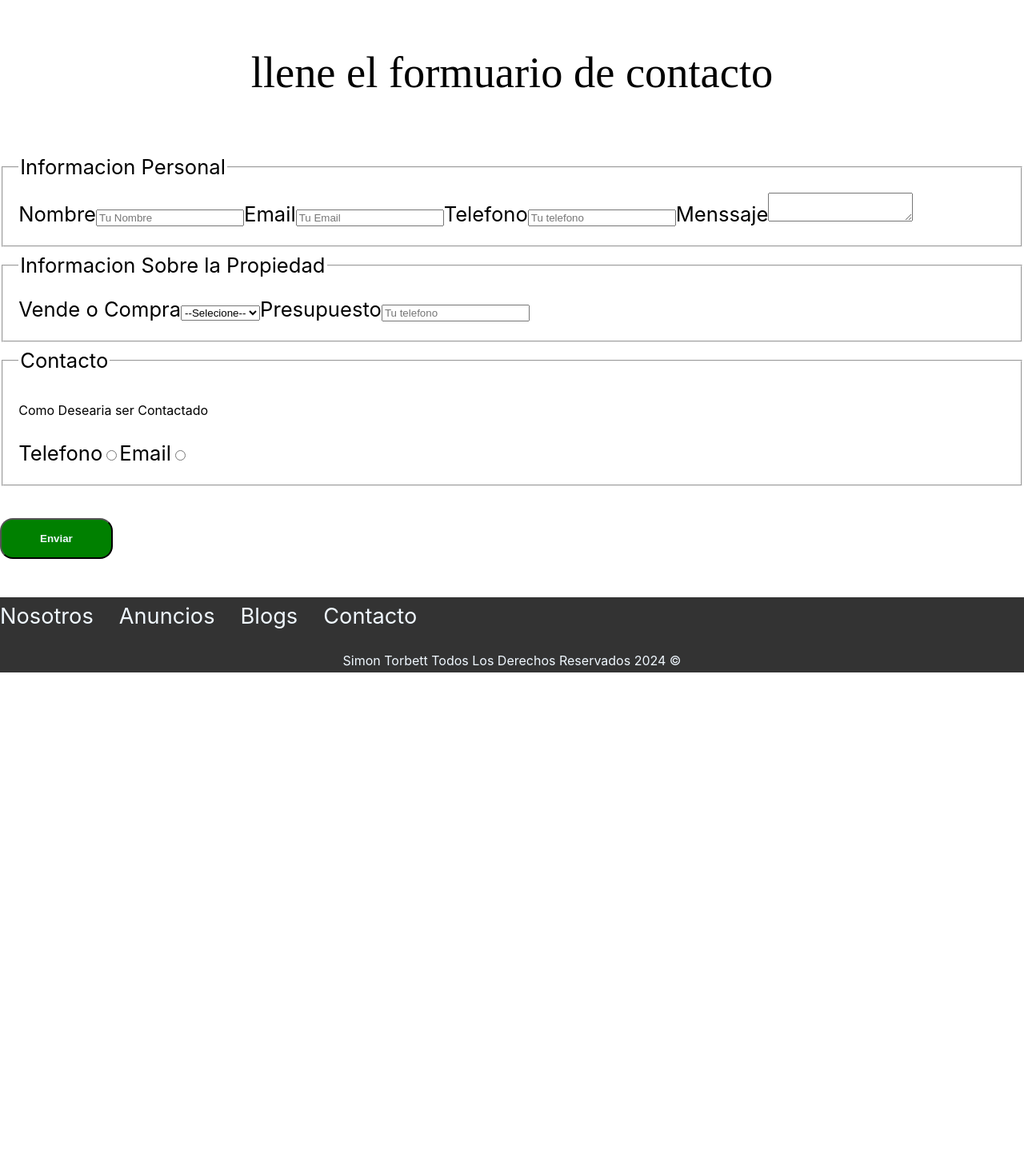
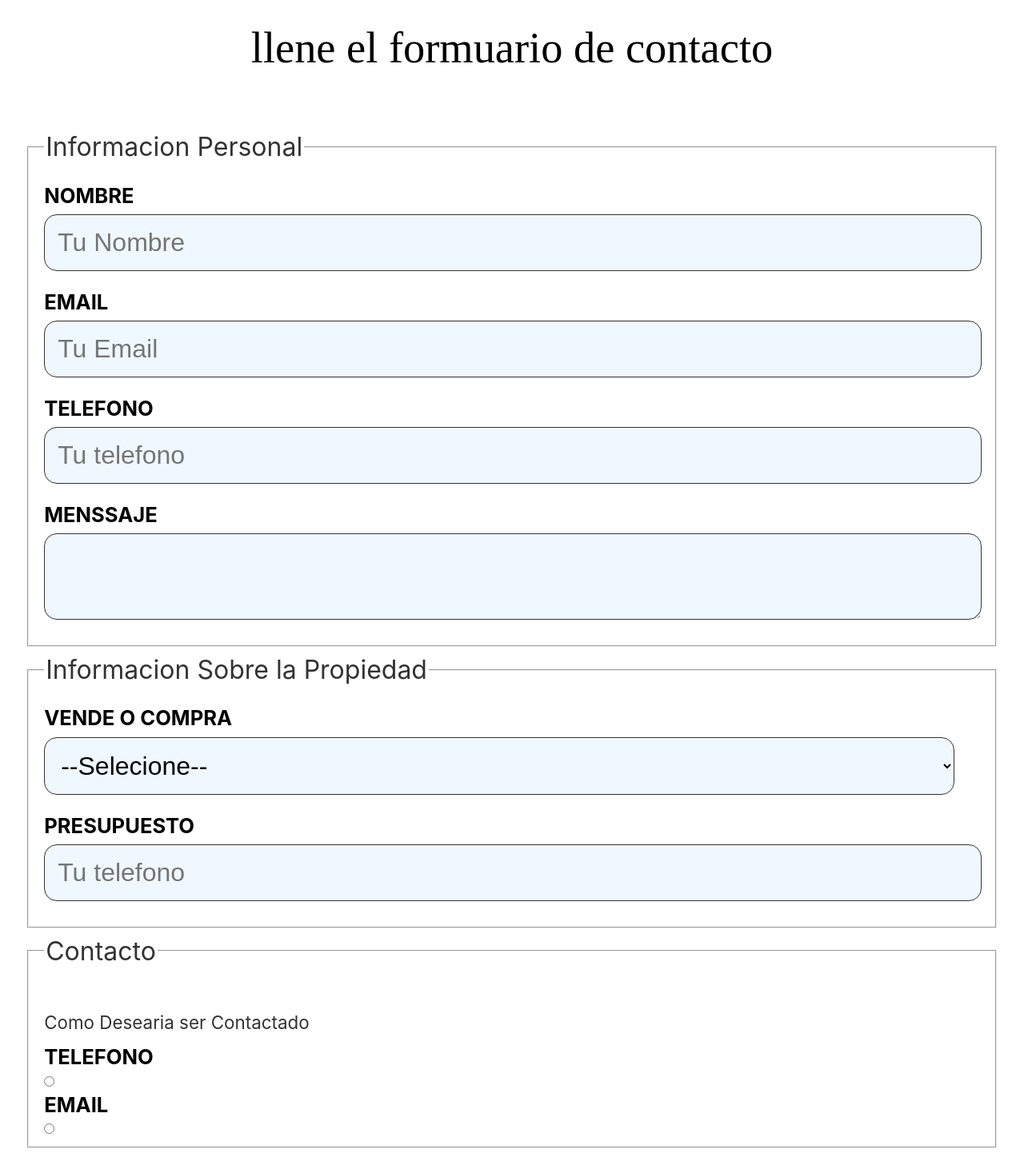
Before and after one commit to Storbett21/Bienes-Raices-proyect, a React (Create React App) app: page /contacto in a window 1280 px wide. Shown: the part 1350-2797 px from the top of the page at 80% size. Before the commit the page ends 2207 px from the top, so only its background shows below. Built offline with nearby package versions, Linux system fonts and the light colour scheme.

Commit message:
nuevos cambios

```diff
--- a/src/compoenentes/formulario.jsx
+++ b/src/compoenentes/formulario.jsx
@@ -1,11 +1,59 @@
 import React from "react";
+import "../estilos/contacto.css"
 
 
 export const Formulario = () => {
 
 return (
 
+    <form className="formulario">
+    <fieldset>
+        <legend> Informacion Personal</legend>
+        <label form="nombre">Nombre</label>
+        <input type="text" placeholder="Tu Nombre" id="nombre"></input>
 
+        <label form="email">Email</label>
+        <input type="email" placeholder="Tu Email" id="email"></input>
+
+        <label form="telefono">Telefono</label>
+        <input type="tel" placeholder="Tu telefono" id="telefono"></input>
+
+        <label form="nombre">Menssaje</label>
+        <textarea id="mensaje"></textarea>
+    </fieldset>
+    <fieldset>
+        <legend>Informacion Sobre la Propiedad</legend>
+
+        <label form="opciones">Vende o Compra</label>
+        <select id="opciones">
+            <option value="" disabled selected>--Selecione--</option>
+            <option value="Compra">Compra</option>
+            <option value="Vende">Vende</option>
+
+
+        </select>
+
+        <label form="presupuesto">Presupuesto</label>
+        <input type="number" placeholder="Tu telefono" id="telefono"></input>
+    </fieldset>
+
+    <fieldset>
+
+        <legend>Contacto</legend>
+        <p>Como Desearia ser Contactado</p>
+
+        <div className="forma-contacto">
+            <label form="contactar-telefono">Telefono</label>
+            <input name="contacto"  type="radio" value="telefono" id="contactar-telefono"></input>
+
+            <label form="contactar-email">Email</label>
+            <input name="contacto" type="radio" value="email" id="contactar-email"></input>
+        </div>
+
+
+    </fieldset>
+    <input type="submit" value="Enviar" className="boton-verde"></input>
+</form>
 
 )
 
--- a/src/compoenentes/header.jsx
+++ b/src/compoenentes/header.jsx
@@ -3,6 +3,7 @@ import { Link } from "react-router-dom";
 
 import Logo from "../imagenes/img/logo.svg";
 import header from "../imagenes/img/header.jpg"
+import cellmenu from "../imagenes/img/barras.svg";
 
 export const Header = ({ titulo, mostrarImagenDeFondo, alturaMinima }) => {
   const headerStyle = {
--- a/src/estilos/blogs.css
+++ b/src/estilos/blogs.css
@@ -9,7 +9,7 @@ body {
 
 p {
     color: black;
-    font-size: 1rem;
+    font-size: 2rem;
 }
 
 
@@ -88,3 +88,7 @@ h4 {
       margin-bottom: 10px; /* Agregar espacio entre elementos */
     }
   }
+  .imagen {
+
+    padding-left: 2rem;
+  }
--- a/src/estilos/contacto.css
+++ b/src/estilos/contacto.css
@@ -1,90 +1,42 @@
-
-
-
-body {
-    font-family: "Helvetica Neue",;
-    font-size: 1.6rem;
-    line-height: 1.8;
+.contenedor {
+  width: 95%;
+  max-width: 120rem;
+  margin: 0 auto;
 }
 
-p {
-    color: black;
-    font-size: 1rem;
+.formulario p {
+  font-size: 1.4rem;
+  color: #333333;
+  margin: 2rem 0 0 0;
+}
+
+.formulario legend {
+  font-size: 2rem;
+  color: #333333;
+}
+
+.formulario label {
+  font-weight: bold;
+  text-transform: uppercase;
+  display: block;
+
+}
+.formulario input:not([type="submit"]),
+.formulario textarea,
+.formulario select {
+  padding: 1rem;
+  display: block;
+  width: 100%; /* Utilizando unidades relativas */
+  max-width: calc(100% - 2rem); /* Resta el padding para que quepa dentro del contenedor */
+  background-color: aliceblue;
+  border: 1px solid #333333;
+  border-radius: 1rem;
+  margin-bottom: 1rem;
+  font-size: 2rem;
 }
 
 
-.contenedor1 {
-    width: 95%;
-    max-width: 120rem;
-    margin: 0 auto;
+.forma-contacto input[type="radio"] {
+  margin: 0;
+  width: auto;
 }
-
-
-
-.header1{
-
-    min-height: 40rem;
-    background-position: center center;
-    background-size: cover;
-    background-color:  #333333;
-    padding: 1rem 0 3rem 0;
-}
-
-.barra{
-    display: flex;
-    flex-direction: column;
-  flex-direction: row;
-  justify-content: space-between;
-  padding-top: 3rem;
-}
-
-
-
-
-h1, h2, h3 {
-    font-family: "Helvet";
-    margin: calc(separacion / 2) 0;
-    font-weight: 300;
-    text-align: center;
-
-}
-
-h1 {
-    font-size: 3.8rem;
-}
-h2 {
-    font-size: 3.4rem;
-}
-h3 {
-    font-size: 3rem;
-}
-h4 {
-    font-size: 2.6rem;
-}
-/* Estilos normales para pantallas grandes */
-.navegacion {
-    display: flex;
-    flex-direction: row; /* Para que los enlaces se vean en línea verticalmente */
-    margin-right: 0;
-    align-items: center;
-  }
-
-.enlace {
-     color: aliceblue;
-     margin-right: 2rem;
-     text-decoration: none;
-     font-size: 1.7rem;
-  }
-
-  /* Estilos para pantallas pequeñas (ej. móviles) */
-  @media (max-width: 600px) {
-    .navegacion {
-      flex-direction: column; /* Cambiar la dirección a columna */
-      align-items: center; /* Centrar elementos horizontalmente */
-      text-align: center; /* Centrar texto */
-    }
-
-    .navegacion a {
-      margin-bottom: 10px; /* Agregar espacio entre elementos */
-    }
-  }
--- a/src/paginas/contacto.js
+++ b/src/paginas/contacto.js
@@ -1,16 +1,15 @@
 import React from "react";
 import destacada from "../imagenes/img/destacada3.jpg"
-import "./../estilos/home.css"
 
 import "./../estilos/contacto.css";
 import { Header } from "../compoenentes/header";
-
+import { Formulario } from "../compoenentes/formulario";
 export const Contacto = () => {
     return(
         <>
         <body>
         <Header mostrarImagenDeFondo={false} alturaMinima="30rem" />
-        <div className="contenedor-seccion">
+        <div className="contenedor">
           <h1>CONTACTO</h1>
 
           <picture>
@@ -18,54 +17,7 @@ export const Contacto = () => {
             </picture>
 
             <h2>llene el formuario de contacto</h2>
-            <form className="formulario">
-                <fieldset>
-                    <legend> Informacion Personal</legend>
-                    <label form="nombre">Nombre</label>
-                    <input type="text" placeholder="Tu Nombre" id="nombre"></input>
-
-                    <label form="email">Email</label>
-                    <input type="email" placeholder="Tu Email" id="email"></input>
-
-                    <label form="telefono">Telefono</label>
-                    <input type="tel" placeholder="Tu telefono" id="telefono"></input>
-
-                    <label form="nombre">Menssaje</label>
-                    <textarea id="mensaje"></textarea>
-                </fieldset>
-                <fieldset>
-                    <legend>Informacion Sobre la Propiedad</legend>
-
-                    <label form="opciones">Vende o Compra</label>
-                    <select id="opciones">
-                        <option value="" disabled selected>--Selecione--</option>
-                        <option value="Compra">Compra</option>
-                        <option value="Vende">Vende</option>
-
-
-                    </select>
-
-                    <label form="presupuesto">Presupuesto</label>
-                    <input type="number" placeholder="Tu telefono" id="telefono"></input>
-                </fieldset>
-
-                <fieldset>
-
-                    <legend>Contacto</legend>
-                    <p>Como Desearia ser Contactado</p>
-
-                    <div className="forma-contacto">
-                        <label form="contactar-telefono">Telefono</label>
-                        <input name="contacto"  type="radio" value="telefono" id="contactar-telefono"></input>
-
-                        <label form="contactar-email">Email</label>
-                        <input name="contacto" type="radio" value="email" id="contactar-email"></input>
-                    </div>
-
-
-                </fieldset>
-                <input type="submit" value="Enviar" className="boton-verde"></input>
-            </form>
+           <Formulario/>
         </div>
         </body>
         </>
```
Also changed, not shown: src/estilos/home.css (line endings or trailing spaces).
